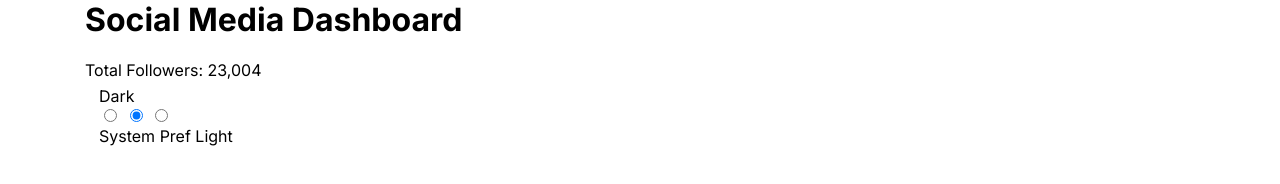
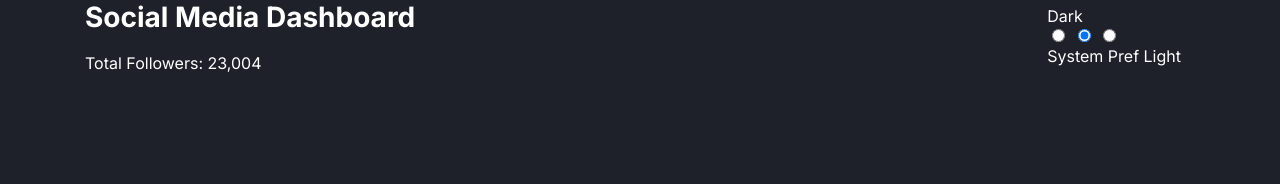
Before and after one commit to arizonec/social-media-dashboard-toggle-mode, a website: page index.html in a window 1280 px wide. Drawn offline with Linux system fonts and the light colour scheme.

Commit message:
12.05.23(1)

```diff
--- a/app/scss/components/header.scss
+++ b/app/scss/components/header.scss
@@ -1,9 +1,11 @@
+@use '../util/' as *;
+
 .header {
-    &__title {
 
+    @include breakpoint(large) {
+        display: flex;
+        justify-content: space-between;
     }
 
-    &__toggle {
 
-    }
 }
--- a/app/scss/globals/boilerplate.scss
+++ b/app/scss/globals/boilerplate.scss
@@ -11,4 +11,6 @@ body {
     padding: 0;
     margin: 0;
     font-family: var(--font-inter);
+    background-color: var(--dark-bg);
+    color: var(--dark-text2);
 }
--- a/app/scss/globals/typography.scss
+++ b/app/scss/globals/typography.scss
@@ -1,9 +1,17 @@
+@use '../util/' as *;
+
 h1,
 h2,
 h3 {
     margin-top: 0;
 }
+h1 {
+    font-size: rem(24);
 
+    @include breakpoint(large) {
+        font-size: rem(28);
+    }
+}
 a,
 a:visited,
 a:active {
```
Also changed, not shown: dist/header.css (added), dist/layout.css (added), dist/style.css, dist/toggle.css, 4 other files.
